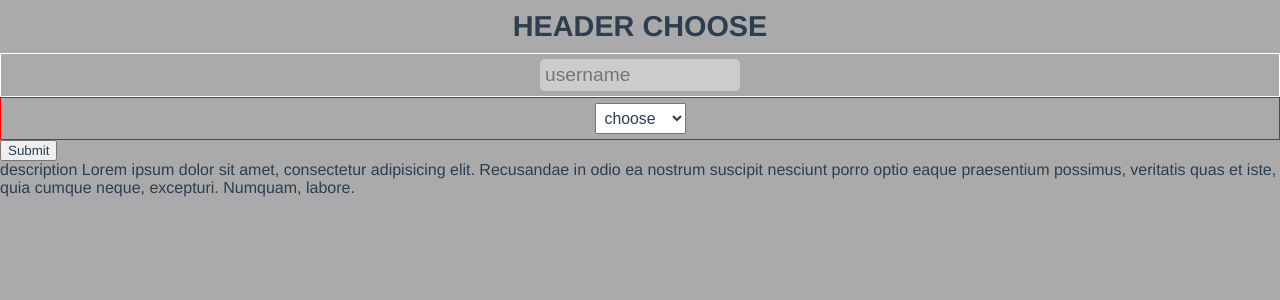
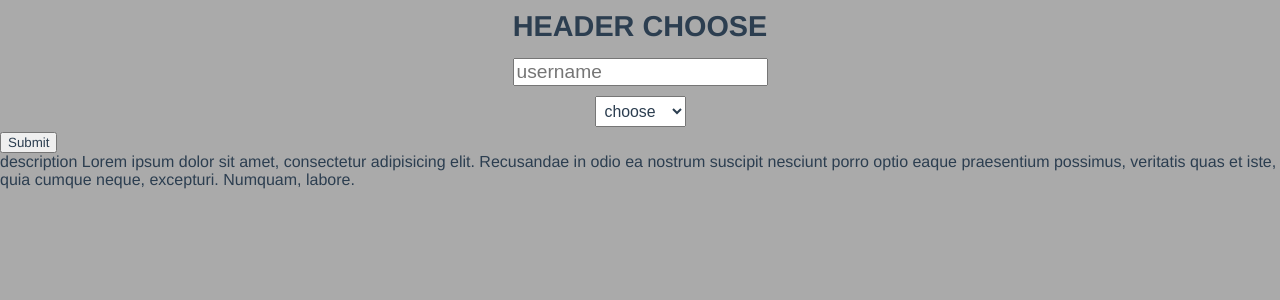
Before and after one commit to abbasnake/maratons, a Vue app in the folder client/: page /#/choose in a window 1280 px wide. Shown: the top 300 px of the page. Built offline with nearby package versions, Linux system fonts and the light colour scheme.

Commit message:
some stuff and pimping up default container with props

```diff
--- /dev/null
+++ b/client/src/components/AppSelect.vue
@@ -0,0 +1,20 @@
+<template>
+  <select class="select" name="" id="">
+    <option value="" selected disabled>choose</option>
+    <option value="1">One</option>
+    <option value="2">TwoTwo</option>
+    <option value="3">333</option>
+  </select>
+</template>
+
+<script>
+export default {
+  name: 'AppSelect'
+}
+</script>
+
+<style lang="scss" scoped>
+.select {
+  padding: 5px;
+}
+</style>
--- /dev/null
+++ b/client/src/components/DefaultContainer.vue
@@ -0,0 +1,38 @@
+<template>
+  <div class="container" :style="styleObject">
+    <slot></slot>
+  </div>
+</template>
+
+<script>
+export default {
+  name: 'DefaultContainer',
+  props: {
+    containerHeight: {
+      type: String,
+      default: 'auto'
+    },
+    containerWidth: {
+      type: String,
+      default: '100%'
+    }
+  },
+  computed: {
+    styleObject () {
+      return {
+        'height': this.containerHeight,
+        'width': this.containerWidth
+      }
+    }
+  }
+}
+</script>
+
+<style lang="scss" scoped>
+.container {
+  align-items: center;
+  display: grid;
+  justify-items: center;
+  padding: 5px;
+}
+</style>
--- a/client/src/components/DefaultHeader.vue
+++ b/client/src/components/DefaultHeader.vue
@@ -12,12 +12,9 @@ export default {
 
 <style lang="scss" scoped>
 .header {
-  align-items: center;
-  display: grid;
   font-size: 7vw;
   font-weight: bold;
-  justify-items: center;
-  padding: 10px;
+  padding: 5px;
 }
 
 @media screen and (min-width:400px) {
--- a/client/src/components/DefaultInput.vue
+++ b/client/src/components/DefaultInput.vue
@@ -1,13 +1,11 @@
 <template>
-  <div class="container">
   <input
-      class="container__input"
+  class="input"
   type="text"
   aria-label="Username"
   placeholder="username"
   required
   >
-  </div>
 </template>
 
 <script>
@@ -17,13 +15,8 @@ export default {
 </script>
 
 <style lang="scss" scoped>
-.container {
-  align-items: center;
-  border: 1px solid white;
-  display: grid;
-  justify-items: center;
-  padding: 5px;
-  &__input {
+
+.nput {
   background-color: #ccc;
   border: none;
   border-radius: 5px;
@@ -38,10 +31,9 @@ export default {
     width: 100%;
   }
 }
-}
 
 @media screen and (min-width:400px) {
-  .container__input {
+  .input {
     font-size: 1.2rem;
   }
 }
--- a/client/src/components/DefaultSelect.vue
+++ /dev/null
@@ -1,29 +0,0 @@
-<template>
-  <div class="container">
-    <select class="container__select" name="" id="">
-      <option value="" selected disabled>choose</option>
-      <option value="1">One</option>
-      <option value="2">TwoTwo</option>
-      <option value="3">333</option>
-    </select>
-  </div>
-</template>
-
-<script>
-export default {
-  name: 'DefaultSelect'
-}
-</script>
-
-<style lang="scss" scoped>
-.container {
-  align-items: center;
-  border: 1px solid red;
-  display: grid;
-  justify-items: center;
-  padding: 5px;
-  &__select {
-    padding: 5px;
-  }
-}
-</style>
--- a/client/src/views/ViewChoose.vue
+++ b/client/src/views/ViewChoose.vue
@@ -1,25 +1,36 @@
 <template>
   <div>
-    <default-header>HEADER CHOOSE</default-header>
-    <default-input />
-    <default-select></default-select>
+    <default-container>
+      <default-header>HEADER CHOOSE</default-header>
+    </default-container>
+
+    <default-container>
+      <default-input />
+    </default-container>
+
+    <default-container>
+      <app-select></app-select>
+    </default-container>
+
     <button>Submit</button>
     <p>description Lorem ipsum dolor sit amet, consectetur adipisicing elit. Recusandae in odio ea nostrum suscipit nesciunt porro optio eaque praesentium possimus, veritatis quas et iste, quia cumque neque, excepturi. Numquam, labore.</p>
   </div>
 </template>
 
 <script>
+import DefaultContainer from '@/components/DefaultContainer'
 import DefaultHeader from '@/components/DefaultHeader'
 import DefaultInput from '@/components/DefaultInput'
-import DefaultSelect from '@/components/DefaultSelect'
+import AppSelect from '@/components/AppSelect'
 import TheFormInput from '@/components/TheFormInput'
 
 export default {
   name: 'ViewChoose',
   components: {
+    'default-container': DefaultContainer,
     'default-header': DefaultHeader,
     'default-input': DefaultInput,
-    'default-select': DefaultSelect,
+    'app-select': AppSelect,
     'form-input': TheFormInput
   }
 }
```
Lines whose indentation alone changed are shown as unchanged.
